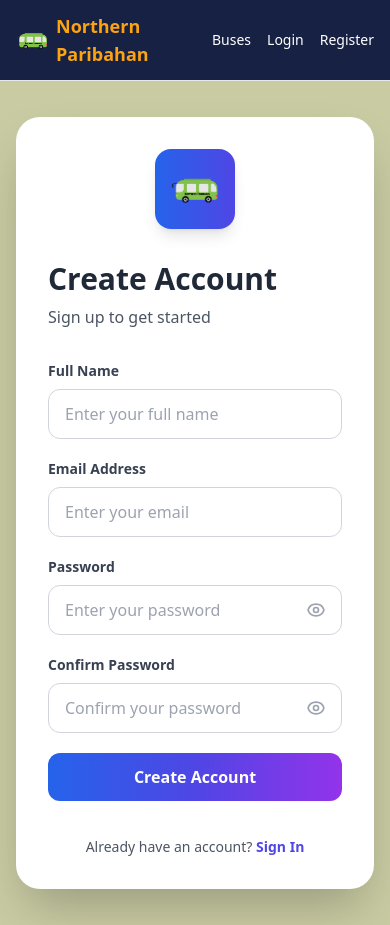
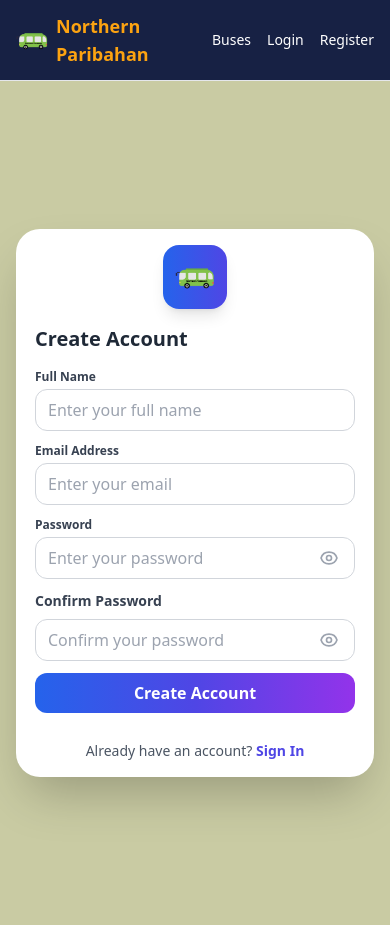
Before and after one commit to uzicodes/Northern-Paribahan, a Next.js app in the folder frontend/: page /register in a window 390 px wide. Built offline with nearby package versions, Linux system fonts and the light colour scheme.

Commit message:
made the regsiter & the login form smaller

```diff
--- a/frontend/app/login/page.tsx
+++ b/frontend/app/login/page.tsx
@@ -76,8 +76,8 @@ export default function LoginPage() {
         </div>
 
         {/* Right Side - Login Form */}
-        <div className="w-full lg:w-1/2 p-8 sm:p-12 flex items-center">
-          <div className="max-w-md mx-auto w-full">
+        <div className="w-full lg:w-1/2 p-6 sm:p-8 flex items-center">
+          <div className="max-w-sm mx-auto w-full">
             {/* Mobile Logo */}
             <div className="lg:hidden flex justify-center mb-8">
               <div className="bg-gradient-to-r from-blue-600 to-indigo-600 p-4 rounded-2xl shadow-lg">
@@ -89,10 +89,10 @@ export default function LoginPage() {
               </div>
             </div>
 
-            <h1 className="text-3xl font-bold text-gray-800 mb-2">Welcome Back</h1>
-            <p className="text-gray-600 mb-8">Sign in to your account to continue</p>
+            <h1 className="text-2xl font-bold text-gray-800 mb-2">Welcome Back</h1>
+            <p className="text-gray-600 mb-6">Sign in to your account to continue</p>
 
-            <form onSubmit={handleSubmit} className="space-y-6">
+            <form onSubmit={handleSubmit} className="space-y-4">
               {/* Email Input */}
               <div>
                 <label htmlFor="email" className="block text-sm font-semibold text-gray-700 mb-2">
@@ -105,7 +105,7 @@ export default function LoginPage() {
                   onChange={(e) => setEmail(e.target.value)}
                   placeholder="Enter your email"
                   required
-                  className="w-full px-4 py-3 border border-gray-300 rounded-xl focus:ring-2 focus:ring-indigo-500 focus:border-transparent outline-none transition-all duration-300"
+                  className="w-full px-3 py-2 border border-gray-300 rounded-xl focus:ring-2 focus:ring-indigo-500 focus:border-transparent outline-none transition-all duration-300"
                 />
               </div>
 
@@ -122,7 +122,7 @@ export default function LoginPage() {
                     onChange={(e) => setPassword(e.target.value)}
                     placeholder="Enter your password"
                     required
-                    className="w-full px-4 py-3 border border-gray-300 rounded-xl focus:ring-2 focus:ring-indigo-500 focus:border-transparent outline-none transition-all duration-300"
+                    className="w-full px-3 py-2 border border-gray-300 rounded-xl focus:ring-2 focus:ring-indigo-500 focus:border-transparent outline-none transition-all duration-300"
                   />
                   <button
                     type="button"
@@ -153,7 +153,7 @@ export default function LoginPage() {
               {/* Login Button */}
               <button
                 type="submit"
-                className="w-full bg-gradient-to-r from-blue-600 via-indigo-600 to-purple-600 text-white py-3 rounded-xl font-semibold hover:shadow-xl transition-all duration-300 transform hover:scale-105"
+                className="w-full bg-gradient-to-r from-blue-600 via-indigo-600 to-purple-600 text-white py-2 rounded-xl font-semibold hover:shadow-xl transition-all duration-300 transform hover:scale-105"
               >
                 Sign In
               </button>
--- a/frontend/app/register/page.tsx
+++ b/frontend/app/register/page.tsx
@@ -83,26 +83,26 @@ export default function RegisterPage() {
         </div>
 
         {/* Right Side - Register Form */}
-        <div className="w-full lg:w-1/2 p-8 sm:p-12 flex items-center">
-          <div className="max-w-md mx-auto w-full">
+        <div className="w-full lg:w-1/2 p-4 sm:p-6 flex items-center">
+          <div className="max-w-xs mx-auto w-full">
             {/* Mobile Logo */}
-            <div className="lg:hidden flex justify-center mb-8">
-              <div className="bg-gradient-to-r from-blue-600 to-indigo-600 p-4 rounded-2xl shadow-lg">
+            <div className="lg:hidden flex justify-center mb-4">
+              <div className="bg-gradient-to-r from-blue-600 to-indigo-600 p-3 rounded-2xl shadow-lg">
                 <img
                   src="/logo.png"
                   alt="Brand Logo"
-                  className="h-12 w-auto"
+                  className="h-10 w-auto"
                 />
               </div>
             </div>
 
-            <h1 className="text-3xl font-bold text-gray-800 mb-2">Create Account</h1>
-            <p className="text-gray-600 mb-8">Sign up to get started</p>
+            <h1 className="text-xl font-bold text-gray-800 mb-1">Create Account</h1>
+            <p className="text-gray-600 mb-4 text-sm"></p>
 
-            <form onSubmit={handleSubmit} className="space-y-5">
+            <form onSubmit={handleSubmit} className="space-y-3">
               {/* Name Input */}
               <div>
-                <label htmlFor="name" className="block text-sm font-semibold text-gray-700 mb-2">
+                <label htmlFor="name" className="block text-xs font-semibold text-gray-700 mb-1">
                   Full Name
                 </label>
                 <input
@@ -112,13 +112,13 @@ export default function RegisterPage() {
                   onChange={(e) => setName(e.target.value)}
                   placeholder="Enter your full name"
                   required
-                  className="w-full px-4 py-3 border border-gray-300 rounded-xl focus:ring-2 focus:ring-indigo-500 focus:border-transparent outline-none transition-all duration-300"
+                  className="w-full px-3 py-2 border border-gray-300 rounded-xl focus:ring-2 focus:ring-indigo-500 focus:border-transparent outline-none transition-all duration-300"
                 />
               </div>
 
               {/* Email Input */}
               <div>
-                <label htmlFor="email" className="block text-sm font-semibold text-gray-700 mb-2">
+                <label htmlFor="email" className="block text-xs font-semibold text-gray-700 mb-1">
                   Email Address
                 </label>
                 <input
@@ -128,13 +128,13 @@ export default function RegisterPage() {
                   onChange={(e) => setEmail(e.target.value)}
                   placeholder="Enter your email"
                   required
-                  className="w-full px-4 py-3 border border-gray-300 rounded-xl focus:ring-2 focus:ring-indigo-500 focus:border-transparent outline-none transition-all duration-300"
+                  className="w-full px-3 py-2 border border-gray-300 rounded-xl focus:ring-2 focus:ring-indigo-500 focus:border-transparent outline-none transition-all duration-300"
                 />
               </div>
 
               {/* Password Input */}
               <div>
-                <label htmlFor="password" className="block text-sm font-semibold text-gray-700 mb-2">
+                <label htmlFor="password" className="block text-xs font-semibold text-gray-700 mb-1">
                   Password
                 </label>
                 <div className="relative">
@@ -145,7 +145,7 @@ export default function RegisterPage() {
                     onChange={(e) => setPassword(e.target.value)}
                     placeholder="Enter your password"
                     required
-                    className="w-full px-4 py-3 border border-gray-300 rounded-xl focus:ring-2 focus:ring-indigo-500 focus:border-transparent outline-none transition-all duration-300"
+                    className="w-full px-3 py-2 border border-gray-300 rounded-xl focus:ring-2 focus:ring-indigo-500 focus:border-transparent outline-none transition-all duration-300"
                   />
                   <button
                     type="button"
@@ -179,7 +179,7 @@ export default function RegisterPage() {
                     onChange={(e) => setConfirmPassword(e.target.value)}
                     placeholder="Confirm your password"
                     required
-                    className="w-full px-4 py-3 border border-gray-300 rounded-xl focus:ring-2 focus:ring-indigo-500 focus:border-transparent outline-none transition-all duration-300"
+                    className="w-full px-3 py-2 border border-gray-300 rounded-xl focus:ring-2 focus:ring-indigo-500 focus:border-transparent outline-none transition-all duration-300"
                   />
                   <button
                     type="button"
@@ -203,7 +203,7 @@ export default function RegisterPage() {
               {/* Register Button */}
               <button
                 type="submit"
-                className="w-full bg-gradient-to-r from-blue-600 via-indigo-600 to-purple-600 text-white py-3 rounded-xl font-semibold hover:shadow-xl transition-all duration-300 transform hover:scale-105"
+                className="w-full bg-gradient-to-r from-blue-600 via-indigo-600 to-purple-600 text-white py-2 rounded-xl font-semibold hover:shadow-xl transition-all duration-300 transform hover:scale-105"
               >
                 Create Account
               </button>
```
